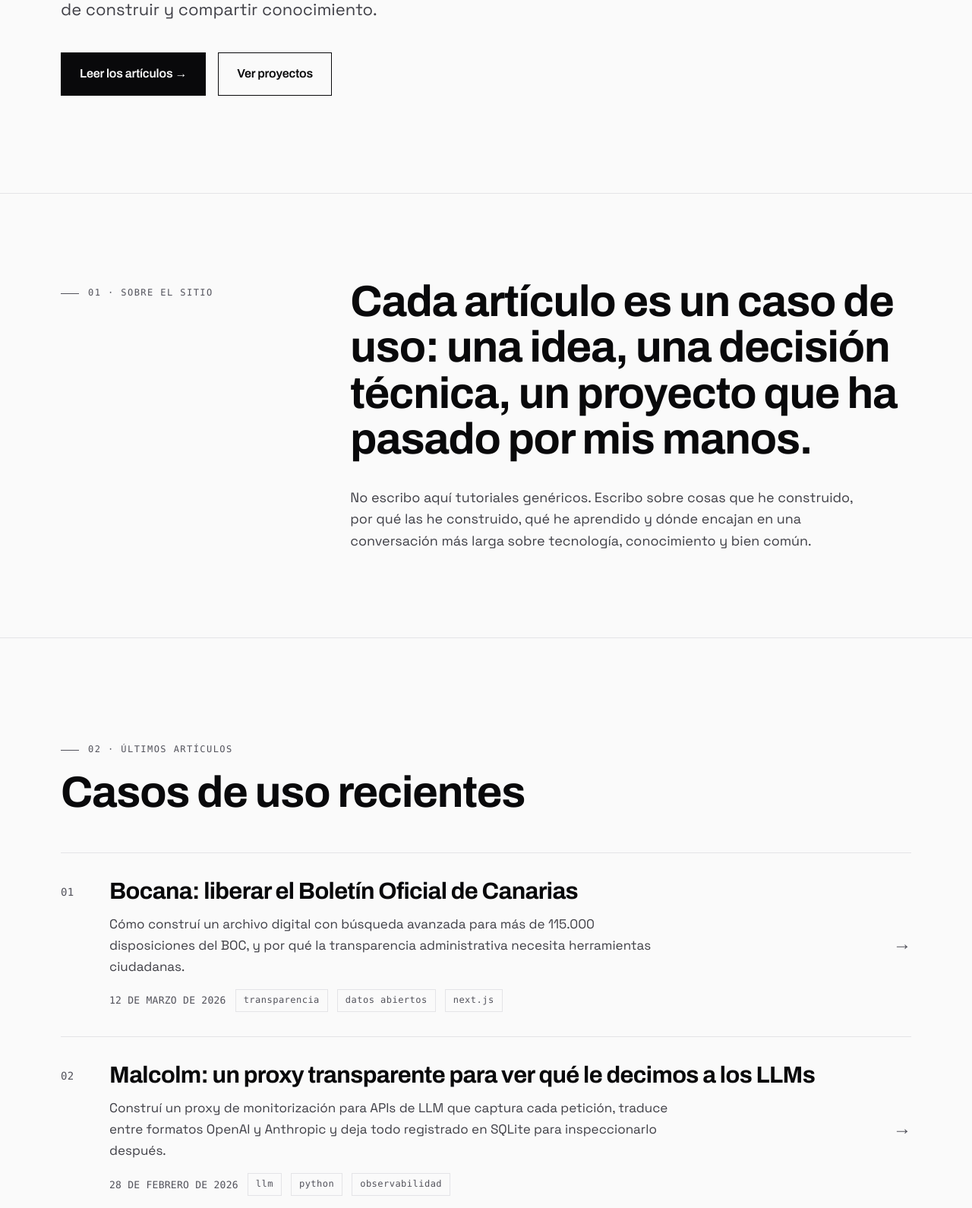
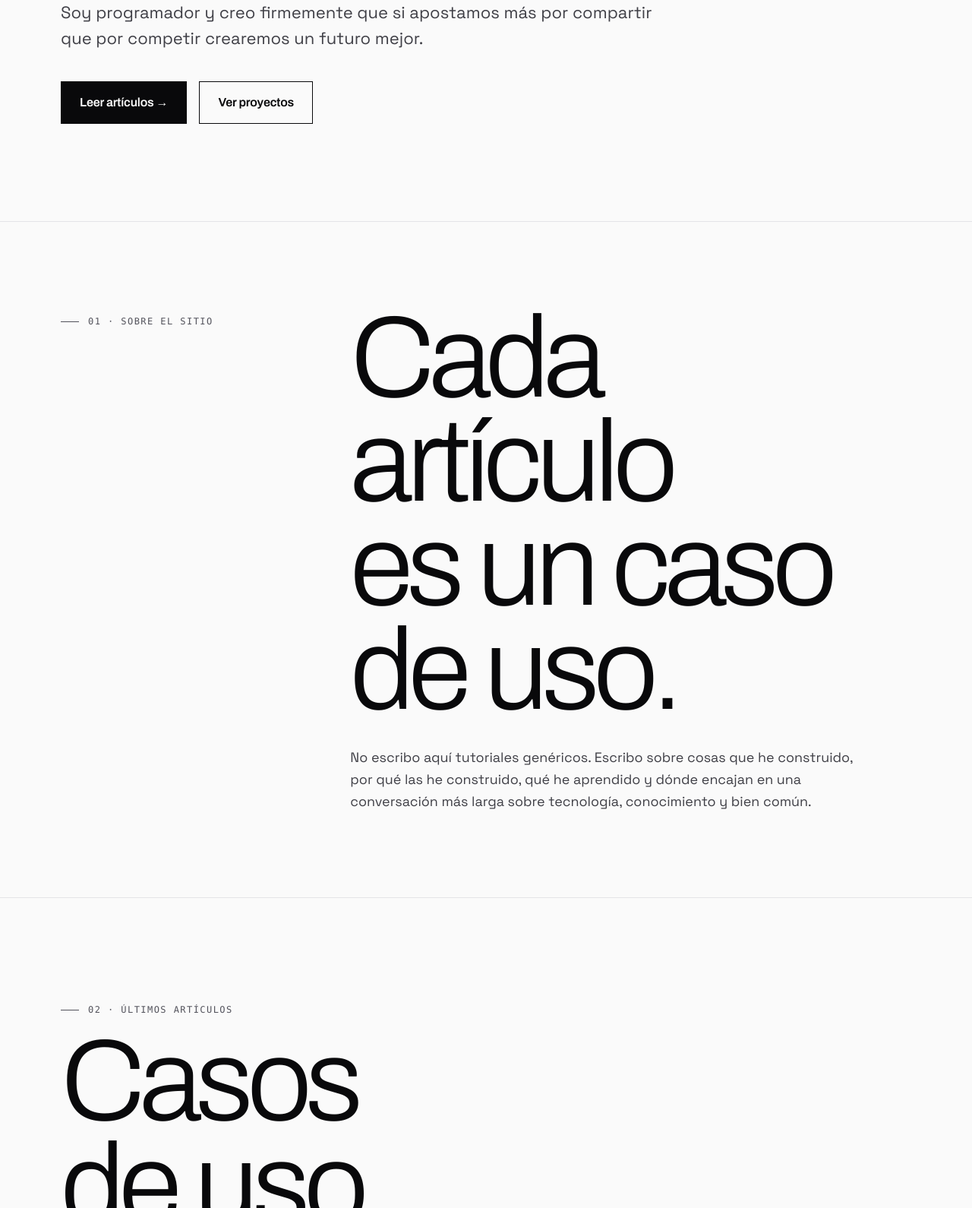
Before and after one commit to elcapo/carloscapote.com, an Astro site: page / in a window 1280 px wide. Shown: the part 671-2261 px from the top of the page at 76% size. Built offline with nearby package versions, Linux system fonts and the light colour scheme; Astro itself is replaced by a stand-in of ours.

Commit message:
usar fuentes locales y otros ajustes menores

```diff
--- a/src/components/Footer.astro
+++ b/src/components/Footer.astro
@@ -64,12 +64,12 @@ const year = new Date().getFullYear();
 
   .tagline {
     font-family: var(--font-heading);
-    font-size: clamp(1.5rem, 3vw, 2.25rem);
-    font-weight: 600;
-    line-height: 1.1;
-    letter-spacing: -0.02em;
-    margin-top: 1rem;
-    max-width: 28ch;
+    font-size: clamp(1.75rem, 4vw, 3rem);
+    font-weight: 300;
+    line-height: 1;
+    letter-spacing: -0.04em;
+    margin-top: 1.25rem;
+    max-width: 22ch;
   }
 
   ul {
--- a/src/layouts/Layout.astro
+++ b/src/layouts/Layout.astro
@@ -22,6 +22,23 @@ const {
     <meta name="description" content={description} />
     <meta name="generator" content={Astro.generator} />
     <link rel="icon" type="image/svg+xml" href="/favicon.svg" />
+
+    <!-- Preload critical above-the-fold font (Archivo, used for all headings) -->
+    <link
+      rel="preload"
+      href="/fonts/archivo-latin.woff2"
+      as="font"
+      type="font/woff2"
+      crossorigin
+    />
+    <link
+      rel="preload"
+      href="/fonts/space-grotesk-latin.woff2"
+      as="font"
+      type="font/woff2"
+      crossorigin
+    />
+
     <title>{title}</title>
   </head>
   <body>
--- a/src/pages/articulos/[...slug].astro
+++ b/src/pages/articulos/[...slug].astro
@@ -69,7 +69,11 @@ const fmt = (d: Date) =>
   }
   .article-title {
     margin-top: 1.5rem;
-    font-size: clamp(2.25rem, 5.5vw, 4.5rem);
+    font-size: clamp(2.5rem, 8vw, 6rem);
+    font-weight: 300;
+    letter-spacing: -0.04em;
+    line-height: 0.98;
+    max-width: 16ch;
   }
   .article-lede {
     margin-top: 2rem;
@@ -115,13 +119,17 @@ const fmt = (d: Date) =>
   }
 
   .prose :global(h2) {
-    font-size: clamp(1.625rem, 2.6vw, 2.25rem);
+    font-size: clamp(1.75rem, 3vw, 2.5rem);
+    font-weight: 400;
+    letter-spacing: -0.03em;
+    line-height: 1.1;
     margin-top: 3.5rem;
     margin-bottom: 1.25rem;
-    line-height: 1.15;
   }
   .prose :global(h3) {
     font-size: clamp(1.25rem, 1.8vw, 1.5rem);
+    font-weight: 500;
+    letter-spacing: -0.02em;
     margin-top: 2.5rem;
     margin-bottom: 1rem;
   }
--- a/src/pages/articulos/index.astro
+++ b/src/pages/articulos/index.astro
@@ -16,9 +16,9 @@ const fmt = (d: Date) =>
   <section class="page-head">
     <div class="container">
       <p class="eyebrow">Archivo</p>
-      <h1>Artículos</h1>
+      <h1 class="display">Artículos</h1>
       <p class="lede">
-        Casos de uso, ensayos y notas largas sobre proyectos en los que estoy o he estado trabajando. Algunos están en preparación.
+        Casos de uso, ensayos y notas largas sobre proyectos en los que estoy o he estado trabajando.
       </p>
     </div>
   </section>
--- a/src/pages/index.astro
+++ b/src/pages/index.astro
@@ -15,15 +15,15 @@ const fmt = (d: Date) =>
   <!-- HERO -->
   <section class="hero">
     <div class="container">
-      <p class="eyebrow">Carlos Capote · Portfolio</p>
-      <h1 class="hero-title">
-        Programar, escribir<br />y defender lo libre.
+      <p class="eyebrow">Carlos Capote · Blog</p>
+      <h1 class="hero-title display">
+        Programo<br />y comparto
       </h1>
       <p class="hero-lede">
-        Soy programador. Escribo casos de uso sobre los proyectos en los que trabajo y defiendo el software y la cultura libres como una forma sensata de construir y compartir conocimiento.
+        Soy programador y creo firmemente que si apostamos más por compartir que por competir crearemos un futuro mejor.
       </p>
       <div class="hero-actions">
-        <a href="/articulos" class="btn">Leer los artículos →</a>
+        <a href="/articulos" class="btn">Leer artículos →</a>
         <a href="#proyectos" class="btn btn--ghost">Ver proyectos</a>
       </div>
     </div>
@@ -38,8 +38,8 @@ const fmt = (d: Date) =>
         <p class="eyebrow">01 · Sobre el sitio</p>
       </div>
       <div class="manifesto-body">
-        <h2>
-          Cada artículo es un caso de uso: una idea, una decisión técnica, un proyecto que ha pasado por mis manos.
+        <h2 class="display display--md">
+          Cada artículo<br />es un caso<br />de uso.
         </h2>
         <p>
           No escribo aquí tutoriales genéricos. Escribo sobre cosas que he construido, por qué las he construido, qué he aprendido y dónde encajan en una conversación más larga sobre tecnología, conocimiento y bien común.
@@ -55,7 +55,7 @@ const fmt = (d: Date) =>
     <div class="container">
       <header class="articles-header">
         <p class="eyebrow">02 · Últimos artículos</p>
-        <h2>Casos de uso recientes</h2>
+        <h2 class="display display--md">Casos<br />de uso<br />recientes.</h2>
       </header>
 
       <ul class="articles-list">
@@ -92,8 +92,8 @@ const fmt = (d: Date) =>
         <p class="eyebrow">03 · Posicionamiento</p>
       </div>
       <div class="free-body">
-        <h2>
-          Defiendo el software<br />y la cultura libres.
+        <h2 class="display display--md">
+          Software libre,<br />cultura libre.
         </h2>
         <p>
           Creo que el conocimiento técnico debería poder leerse, copiarse, modificarse y compartirse. Casi todo lo que publico aquí está bajo licencias libres, y muchos de los proyectos sobre los que escribo nacen precisamente para abrir cosas que estaban cerradas, ya sean datos públicos, modelos opacos o herramientas atadas a un proveedor.
@@ -110,8 +110,8 @@ const fmt = (d: Date) =>
   }
 
   .hero-title {
-    margin-top: 1.5rem;
-    max-width: 14ch;
+    margin-top: 2rem;
+    max-width: 18ch;
   }
 
   .hero-lede {
@@ -143,7 +143,7 @@ const fmt = (d: Date) =>
 
   .manifesto-body h2,
   .free-body h2 {
-    max-width: 22ch;
+    max-width: 16ch;
   }
   .manifesto-body p,
   .free-body p {
--- a/src/pages/sobre-mi.astro
+++ b/src/pages/sobre-mi.astro
@@ -9,7 +9,7 @@ import Layout from '../layouts/Layout.astro';
   <section class="page-head">
     <div class="container narrow">
       <p class="eyebrow">Bio</p>
-      <h1>Sobre mí</h1>
+      <h1 class="display">Sobre<br />mí.</h1>
     </div>
   </section>
 
--- a/src/styles/global.css
+++ b/src/styles/global.css
@@ -1,4 +1,44 @@
-@import url('https://fonts.googleapis.com/css2?family=Archivo:wght@300;400;500;600;700;800;900&family=Space+Grotesk:wght@300;400;500;600;700&display=swap');
+/* Self-hosted variable fonts.
+   One file covers all weights (variable axis: wght).
+   Subsets split by unicode-range so latin-ext only loads when needed. */
+
+/* Archivo — latin */
+@font-face {
+  font-family: 'Archivo';
+  font-style: normal;
+  font-weight: 100 900;
+  font-display: swap;
+  src: url('/fonts/archivo-latin.woff2') format('woff2');
+  unicode-range: U+0000-00FF, U+0131, U+0152-0153, U+02BB-02BC, U+02C6, U+02DA, U+02DC, U+0304, U+0308, U+0329, U+2000-206F, U+20AC, U+2122, U+2191, U+2193, U+2212, U+2215, U+FEFF, U+FFFD;
+}
+/* Archivo — latin-ext */
+@font-face {
+  font-family: 'Archivo';
+  font-style: normal;
+  font-weight: 100 900;
+  font-display: swap;
+  src: url('/fonts/archivo-latin-ext.woff2') format('woff2');
+  unicode-range: U+0100-02BA, U+02BD-02C5, U+02C7-02CC, U+02CE-02D7, U+02DD-02FF, U+0304, U+0308, U+0329, U+1D00-1DBF, U+1E00-1E9F, U+1EF2-1EFF, U+2020, U+20A0-20AB, U+20AD-20C0, U+2113, U+2C60-2C7F, U+A720-A7FF;
+}
+
+/* Space Grotesk — latin */
+@font-face {
+  font-family: 'Space Grotesk';
+  font-style: normal;
+  font-weight: 300 700;
+  font-display: swap;
+  src: url('/fonts/space-grotesk-latin.woff2') format('woff2');
+  unicode-range: U+0000-00FF, U+0131, U+0152-0153, U+02BB-02BC, U+02C6, U+02DA, U+02DC, U+0304, U+0308, U+0329, U+2000-206F, U+20AC, U+2122, U+2191, U+2193, U+2212, U+2215, U+FEFF, U+FFFD;
+}
+/* Space Grotesk — latin-ext */
+@font-face {
+  font-family: 'Space Grotesk';
+  font-style: normal;
+  font-weight: 300 700;
+  font-display: swap;
+  src: url('/fonts/space-grotesk-latin-ext.woff2') format('woff2');
+  unicode-range: U+0100-02BA, U+02BD-02C5, U+02C7-02CC, U+02CE-02D7, U+02DD-02FF, U+0304, U+0308, U+0329, U+1D00-1DBF, U+1E00-1E9F, U+1EF2-1EFF, U+2020, U+20A0-20AB, U+20AD-20C0, U+2113, U+2C60-2C7F, U+A720-A7FF;
+}
 
 :root {
   /* Swiss Modernism 2.0 — Light */
@@ -85,15 +125,51 @@ main {
 
 h1, h2, h3, h4, h5, h6 {
   font-family: var(--font-heading);
-  font-weight: 700;
-  line-height: 1.05;
-  letter-spacing: -0.02em;
+  font-weight: 400;
+  line-height: 1.02;
+  letter-spacing: -0.035em;
   color: var(--color-foreground);
+  text-wrap: balance;
 }
 
-h1 { font-size: clamp(2.75rem, 7vw, 6.5rem); font-weight: 800; }
-h2 { font-size: clamp(2rem, 4.5vw, 3.75rem); }
-h3 { font-size: clamp(1.5rem, 2.5vw, 2rem); }
+/* Vistaprint-style: huge sizes, light weight, very tight tracking.
+   Impact comes from SIZE, not weight. */
+h1 {
+  font-size: clamp(3rem, 11vw, 9rem);
+  font-weight: 300;
+  letter-spacing: -0.045em;
+  line-height: 0.95;
+}
+
+h2 {
+  font-size: clamp(2.25rem, 7vw, 5.5rem);
+  font-weight: 300;
+  letter-spacing: -0.04em;
+  line-height: 1;
+}
+
+h3 {
+  font-size: clamp(1.5rem, 2.75vw, 2.25rem);
+  font-weight: 500;
+  letter-spacing: -0.025em;
+  line-height: 1.1;
+}
+
+/* Display utility — for the very biggest hero/page-head titles.
+   Use sparingly: 1 per page. */
+.display {
+  font-family: var(--font-heading);
+  font-weight: 300;
+  font-size: clamp(3.5rem, 15vw, 13rem);
+  line-height: 0.9;
+  letter-spacing: -0.055em;
+  text-wrap: balance;
+}
+
+.display--md {
+  font-size: clamp(3rem, 12vw, 9.5rem);
+  letter-spacing: -0.05em;
+}
 
 p { color: var(--color-foreground); }
 
```
Also changed, not shown: public/fonts/archivo-latin-ext.woff2 (added), public/fonts/archivo-latin.woff2 (added), public/fonts/space-grotesk-latin-ext.woff2 (added), public/fonts/space-grotesk-latin.woff2 (added).
